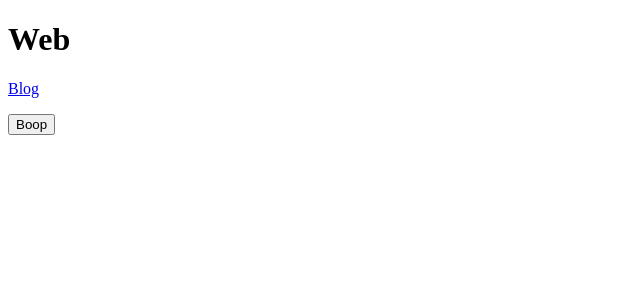
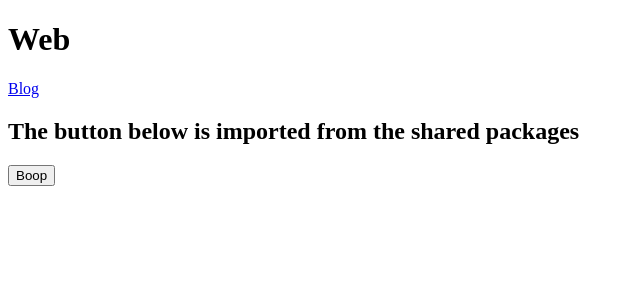
Before and after one commit to jsguerra/monorepo-turbo-mfe, a Next.js app in the folder apps/frontend/: page / in a window 1280 px wide. Shown: the top 300 px of the page, without its empty margins (0-640 px from the left). Built offline with nearby package versions, Linux system fonts and the light colour scheme.

Commit message:
updated text

```diff
--- a/apps/frontend/pages/index.tsx
+++ b/apps/frontend/pages/index.tsx
@@ -6,6 +6,7 @@ export default function Web() {
     <div>
       <h1>Web</h1>
       <Link href="/blog">Blog</Link>
+      <h2>The button below is imported from the shared packages</h2>
       <p>
         <Button />
       </p>
```
